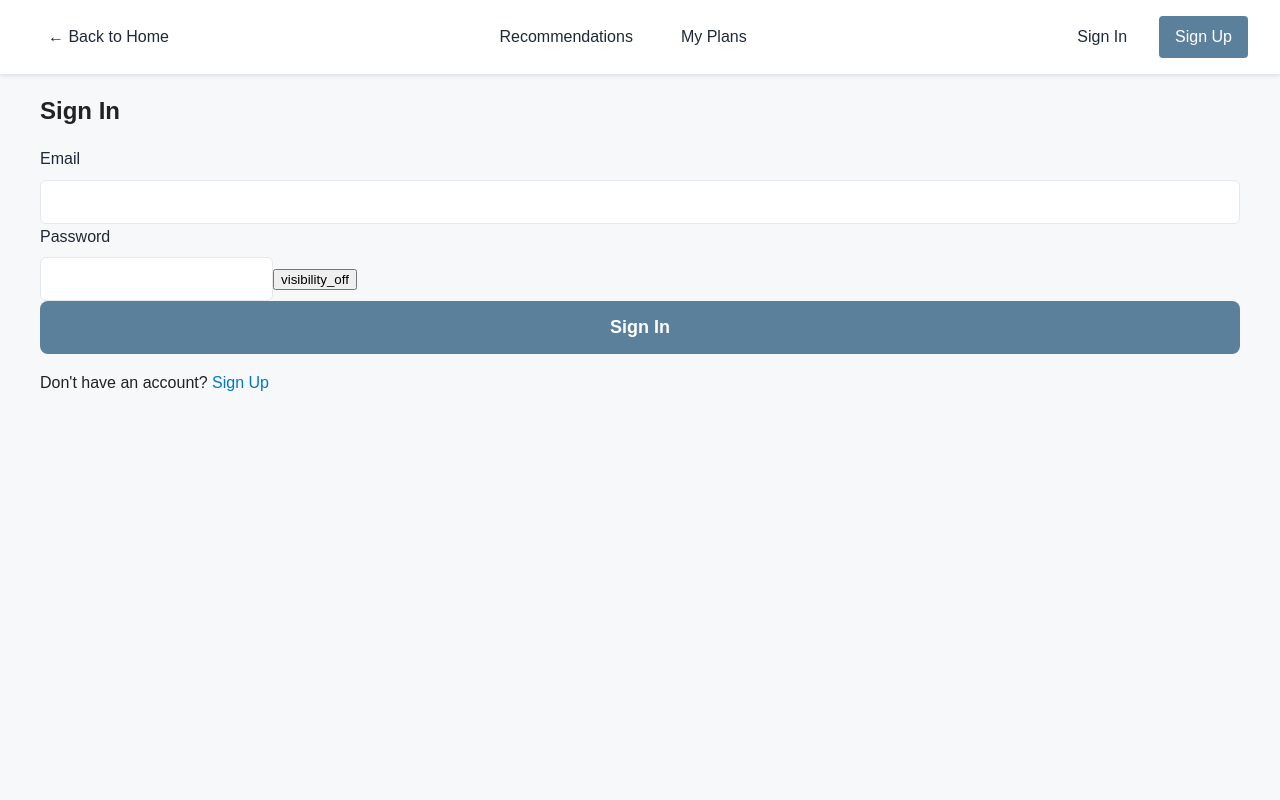
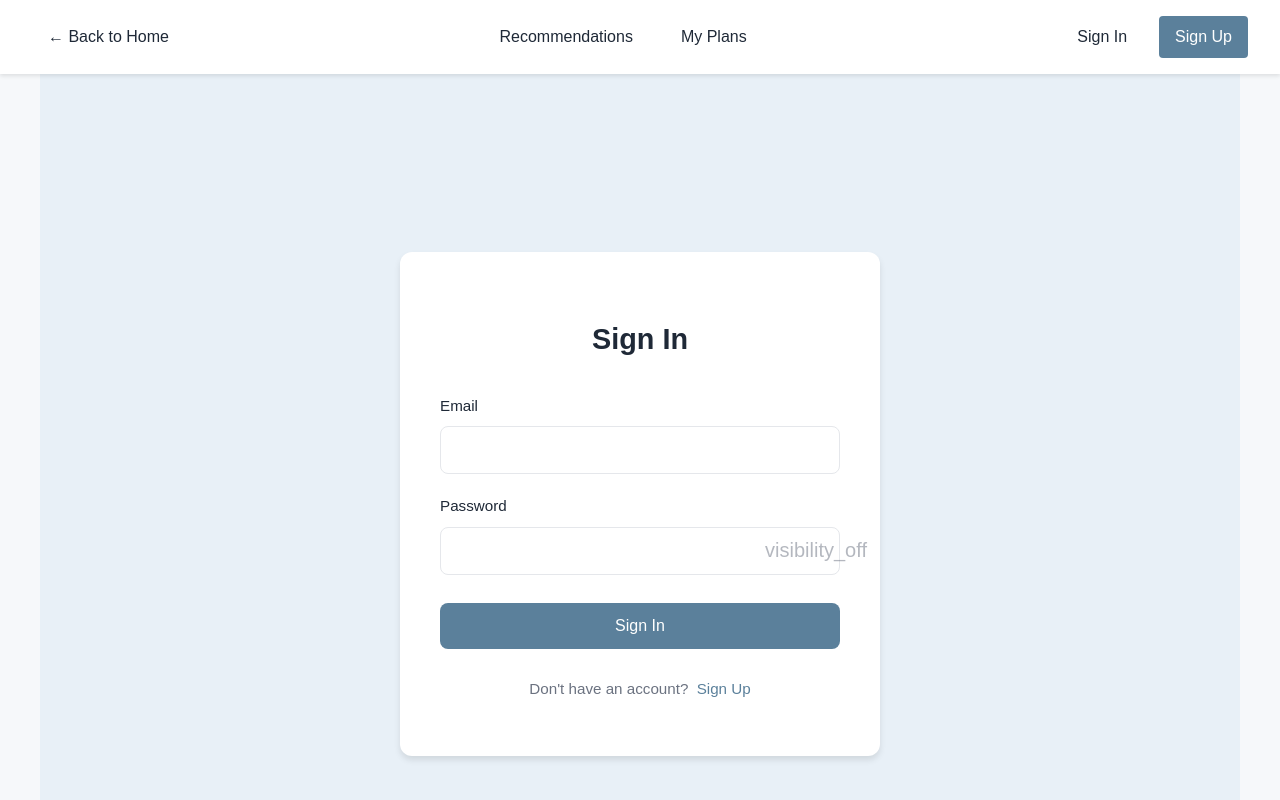
Before and after one commit to shubham-nair/AI_Agent, a React (Create React App) app in the folder travel-planner/: page /login in a window 1280 px wide. Shown: the top 800 px of the page. Built offline with nearby package versions, Linux system fonts and the light colour scheme.

Commit message:
style: unify auth form input styles and improve spacing

```diff
--- a/travel-planner/src/styles/global.css
+++ b/travel-planner/src/styles/global.css
@@ -111,24 +111,28 @@
   display: flex;
   flex-direction: column;
   gap: 0.5rem;
+  margin-bottom: 1.25rem;
 }
 
 .form-group label {
   font-weight: 500;
   color: var(--text-color);
+  font-size: 0.95rem;
 }
 
 .form-group input {
-  padding: 0.75rem;
+  padding: 0.875rem 1rem;
   border: 1px solid var(--border-color);
-  border-radius: 6px;
+  border-radius: 8px;
   font-size: 1rem;
-  transition: border-color 0.2s ease;
+  transition: all 0.2s ease;
+  width: 100%;
 }
 
 .form-group input:focus {
   outline: none;
   border-color: var(--primary-color);
+  box-shadow: 0 0 0 2px rgba(91, 128, 155, 0.1);
 }
 
 .date-group {
@@ -182,19 +186,24 @@
 
 .submit-button {
   width: 100%;
-  padding: 1rem;
+  padding: 0.875rem;
   background: var(--primary-color);
   color: var(--background-color);
   border: none;
-  border-radius: 0.5rem;
-  font-size: 1.125rem;
-  font-weight: 600;
+  border-radius: 8px;
+  font-size: 1rem;
+  font-weight: 500;
   cursor: pointer;
-  transition: background-color 0.2s ease;
+  transition: all 0.2s ease;
+  margin-top: 0.5rem;
 }
 
 .submit-button:hover {
   background: var(--primary-hover);
+}
+
+.submit-button:active {
+  transform: scale(0.98);
 }
 
 /* Home Page */
@@ -261,3 +270,147 @@
   font-size: 0.9rem;
   color: var(--text-light);
 }
+
+/* Auth Pages */
+.auth-container {
+  display: flex;
+  justify-content: center;
+  align-items: center;
+  min-height: 100vh;
+  background-color: var(--primary-light);
+  padding: 2rem;
+}
+
+.auth-form {
+  background: var(--background-color);
+  padding: 2.5rem;
+  border-radius: 12px;
+  box-shadow: 0 4px 6px var(--shadow-color);
+  width: 100%;
+  max-width: 400px;
+}
+
+.auth-form h2 {
+  text-align: center;
+  color: var(--text-color);
+  margin-bottom: 2rem;
+  font-size: 1.8rem;
+  font-weight: 600;
+}
+
+.auth-form .form-group {
+  display: flex;
+  flex-direction: column;
+  gap: 0.5rem;
+  margin-bottom: 1.25rem;
+}
+
+.auth-form .form-group label {
+  font-weight: 500;
+  color: var(--text-color);
+  font-size: 0.95rem;
+}
+
+.auth-form .form-group input {
+  padding: 0.875rem 1rem;
+  border: 1px solid var(--border-color);
+  border-radius: 8px;
+  font-size: 1rem;
+  transition: all 0.2s ease;
+  width: 100%;
+  box-sizing: border-box;
+}
+
+.auth-form .form-group input:focus {
+  outline: none;
+  border-color: var(--primary-color);
+  box-shadow: 0 0 0 2px rgba(91, 128, 155, 0.1);
+}
+
+.auth-form .password-input-container {
+  position: relative;
+  display: flex;
+  align-items: center;
+  width: 100%;
+}
+
+.auth-form .password-input-container input {
+  padding-right: 2.75rem;
+  width: 100%;
+}
+
+.auth-form .password-toggle {
+  position: absolute;
+  right: 0.75rem;
+  background: none;
+  border: none;
+  cursor: pointer;
+  padding: 0;
+  font-size: 1.25rem;
+  color: var(--text-light);
+  opacity: 0.5;
+  display: flex;
+  align-items: center;
+  justify-content: center;
+  transition: all 0.2s ease;
+  width: 24px;
+  height: 24px;
+}
+
+.auth-form .password-toggle:hover {
+  opacity: 0.8;
+}
+
+.auth-form .password-toggle:active {
+  transform: scale(0.95);
+}
+
+.auth-form .error-message {
+  color: var(--error-color);
+  margin-bottom: 1.25rem;
+  text-align: center;
+  padding: 0.75rem;
+  background-color: rgba(239, 68, 68, 0.1);
+  border-radius: 8px;
+  font-size: 0.9rem;
+}
+
+.auth-form .submit-button {
+  width: 100%;
+  padding: 0.875rem;
+  background: var(--primary-color);
+  color: var(--background-color);
+  border: none;
+  border-radius: 8px;
+  font-size: 1rem;
+  font-weight: 500;
+  cursor: pointer;
+  transition: all 0.2s ease;
+  margin-top: 0.5rem;
+}
+
+.auth-form .submit-button:hover {
+  background: var(--primary-hover);
+}
+
+.auth-form .submit-button:active {
+  transform: scale(0.98);
+}
+
+.auth-form .auth-link {
+  text-align: center;
+  margin-top: 1.75rem;
+  color: var(--text-light);
+  font-size: 0.95rem;
+}
+
+.auth-form .auth-link a {
+  color: var(--primary-color);
+  text-decoration: none;
+  font-weight: 500;
+  margin-left: 0.25rem;
+}
+
+.auth-form .auth-link a:hover {
+  text-decoration: underline;
+}
```
